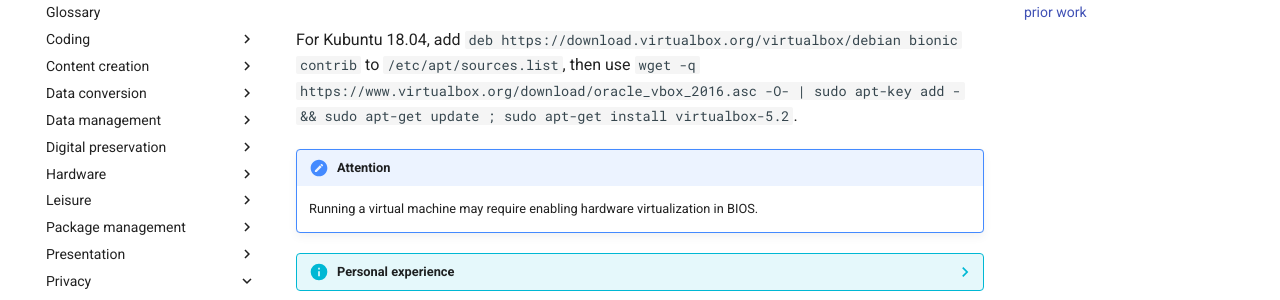
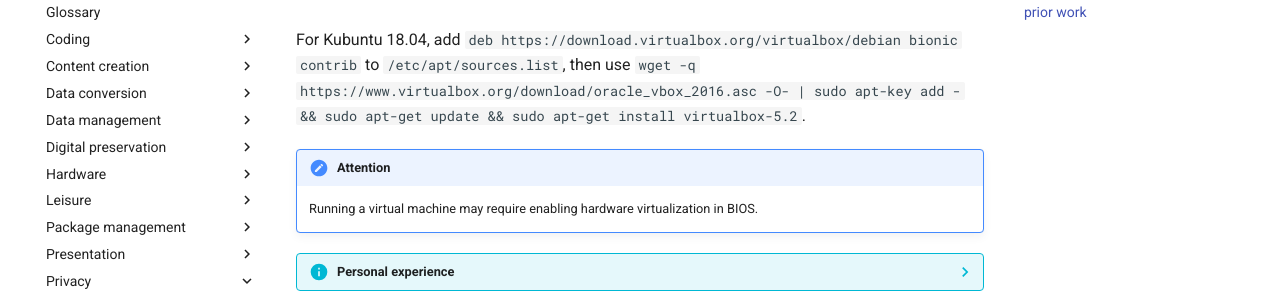
Before and after one commit to oronymzy/tips, an MkDocs documentation site: the page built from docs/instVBx.md, in a window 1280 px wide. Shown: the part 153-453 px from the top of the page. Built offline with MkDocs 1.6.1 and Material for MkDocs 9.7.7, drawn with Linux system fonts in a browser that asks for light colours; comment, search, counter and statistics services are not loaded.

Commit message:
Change bash operator from semicolon to double ampersand

```diff
--- a/docs/instVBx.md
+++ b/docs/instVBx.md
@@ -1,5 +1,5 @@
 # installing [VirtualBox]
-For Kubuntu 18.04, add `deb https://download.virtualbox.org/virtualbox/debian bionic contrib` to `/etc/apt/sources.list`, then use `wget -q https://www.virtualbox.org/download/oracle_vbox_2016.asc -O- | sudo apt-key add - && sudo apt-get update ; sudo apt-get install virtualbox-5.2`.
+For Kubuntu 18.04, add `deb https://download.virtualbox.org/virtualbox/debian bionic contrib` to `/etc/apt/sources.list`, then use `wget -q https://www.virtualbox.org/download/oracle_vbox_2016.asc -O- | sudo apt-key add - && sudo apt-get update && sudo apt-get install virtualbox-5.2`.
 
 !!! attention
     Running a virtual machine may require enabling hardware virtualization in BIOS.
```
